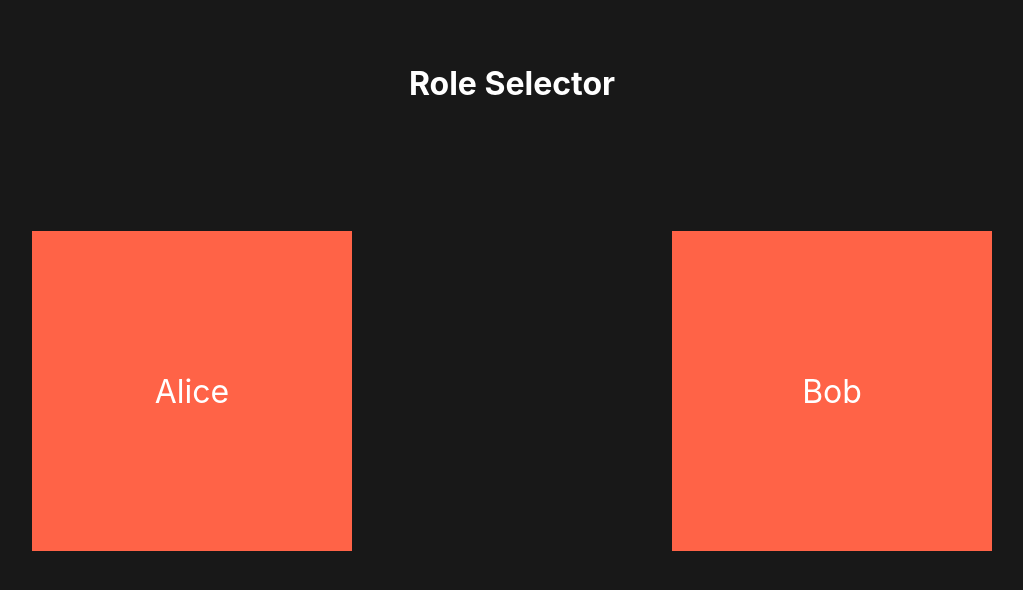
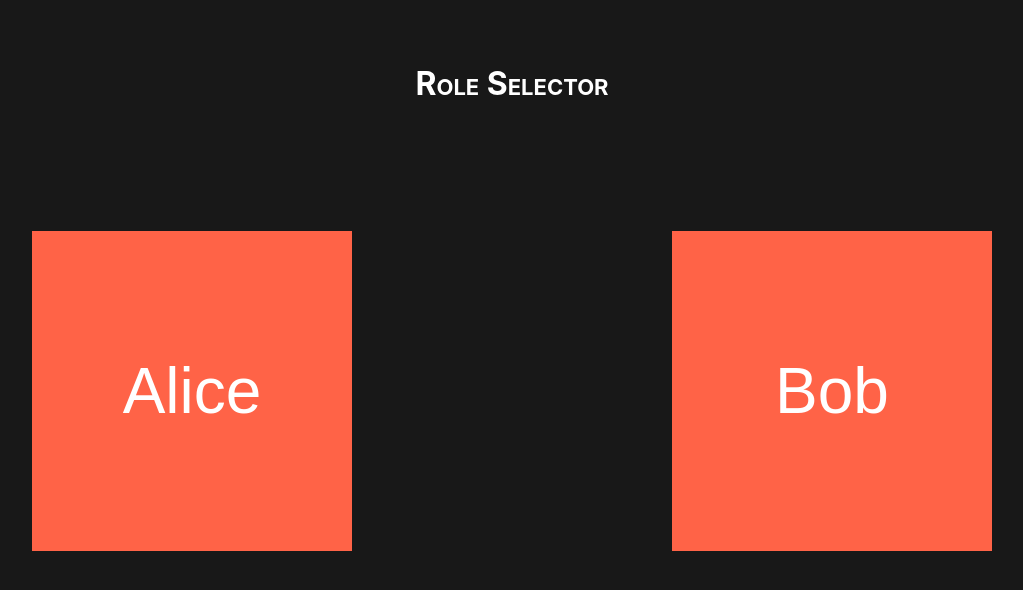
Before and after one commit to Rashkill/rps-reach-react, a React (Create React App) app: page / in a window 1280 px wide. Shown: the top 590 px of the page, without its empty margins (128-1151 px from the left). Built offline with nearby package versions, Linux system fonts and the light colour scheme.

Commit message:
Created connection screen

```diff
--- a/src/App.tsx
+++ b/src/App.tsx
@@ -3,12 +3,14 @@ import "./App.css";
 import { BrowserRouter, Routes, Route } from "react-router-dom";
 import HandSelector from "views/HandSelector";
 import RoleSelector from "views/RoleSelector";
+import ConnectScreen from "views/ConnectScreen";
 
 const App = () => {
   return (
     <BrowserRouter>
       <div className="App">
         <Routes>
+          <Route path="/connect" element={<ConnectScreen />} />
           <Route path="/hands" element={<HandSelector />} />
           <Route path="/" element={<RoleSelector />} />
         </Routes>
--- /dev/null
+++ b/src/views/ConnectScreen/index.tsx
@@ -0,0 +1,21 @@
+import React from "react";
+import { useLocation } from "react-router-dom";
+
+type Params = { role: string };
+
+const ConnectScreen = () => {
+  const { state } = useLocation();
+  return (
+    <div>
+      <h2>You are {(state as Params).role}</h2>
+      <h4>
+        You role is to{" "}
+        {(state as Params).role === "Alice"
+          ? "deploy the backend"
+          : "paste the contract"}
+      </h4>
+    </div>
+  );
+};
+
+export default ConnectScreen;
--- a/src/views/RoleSelector/index.tsx
+++ b/src/views/RoleSelector/index.tsx
@@ -1,13 +1,25 @@
 import React from "react";
+import { useNavigate } from "react-router-dom";
 import "./style.css";
 
 const RoleSelector = () => {
+  const navigate = useNavigate();
   return (
     <div>
       <h1>Role Selector</h1>
       <div className="options">
-        <div className="optionItem">Alice</div>
-        <div className="optionItem">Bob</div>
+        <button
+          onClick={() => navigate("connect", { state: { role: "Alice" } })}
+          className="optionItem"
+        >
+          Alice
+        </button>
+        <button
+          onClick={() => navigate("connect", { state: { role: "Bob" } })}
+          className="optionItem"
+        >
+          Bob
+        </button>
       </div>
     </div>
   );
--- a/src/views/RoleSelector/style.css
+++ b/src/views/RoleSelector/style.css
@@ -1,5 +1,6 @@
 h1 {
   margin: 5%;
+  font-variant: small-caps;
 }
 .options {
   display: flex;
@@ -16,6 +17,14 @@ h1 {
   display: flex;
   justify-content: center;
   align-items: center;
-  font-size: 2rem;
+  font-size: 4rem;
   cursor: pointer;
+  transition-duration: 0.2s;
+  color: white;
+  border: 0px;
 }
+.optionItem:hover {
+  transform: scale(1.1);
+  transition-duration: 0.5s;
+  box-shadow: black 0px 0px 15px;
+}
```
